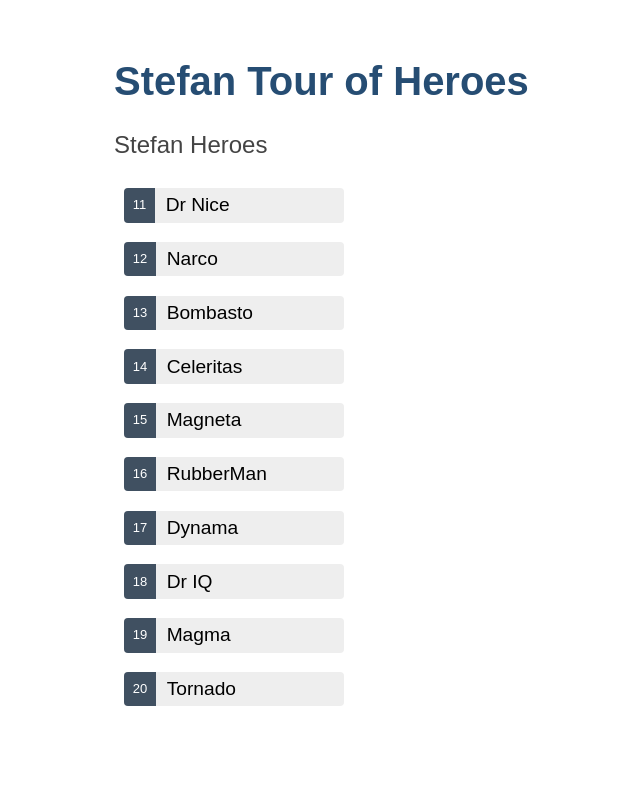
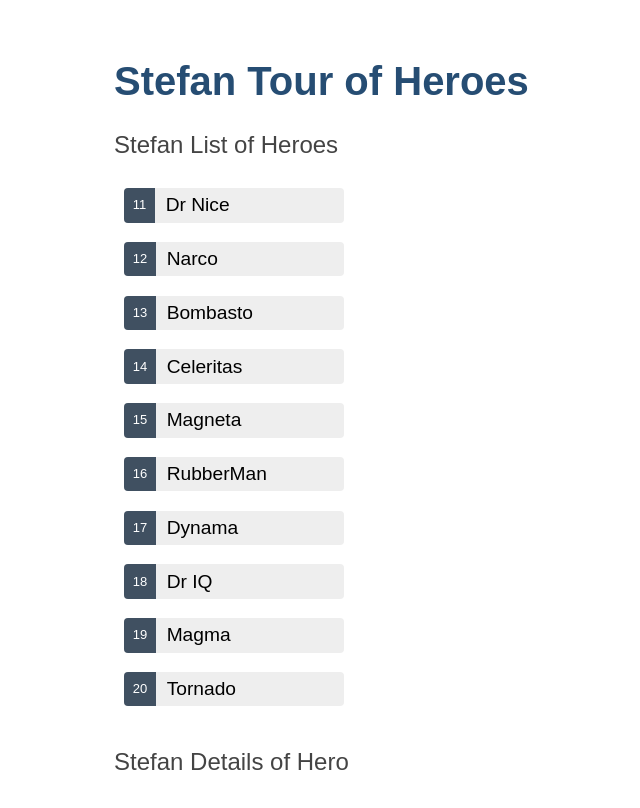
Before and after one commit to stefan-schwarz/tour-of-heroes, an Angular app: page / in a window 1280 px wide. Shown: the top 808 px of the page, without its empty margins (26-666 px from the left). Built offline with nearby package versions, Linux system fonts and the light colour scheme.

Commit message:
done feature component 2

```diff
--- a/src/app/hero-detail/hero-detail.component.html
+++ b/src/app/hero-detail/hero-detail.component.html
@@ -1,3 +1,4 @@
+<h2>Stefan Details of Hero</h2>
 <div *ngIf="hero">
   <h2>{{hero.name | uppercase}} Details</h2>
   <div><span>id: </span>{{hero.id}}</div>
--- a/src/app/heroes/heroes.component.html
+++ b/src/app/heroes/heroes.component.html
@@ -1,4 +1,4 @@
-<h2>Stefan Heroes</h2>
+<h2>Stefan List of Heroes</h2>
 <ul class="heroes">
   <li *ngFor="let hero of heroes">
     <button [class.selected]="hero === selectedHero" type="button" (click)="onSelect(hero)">
```
